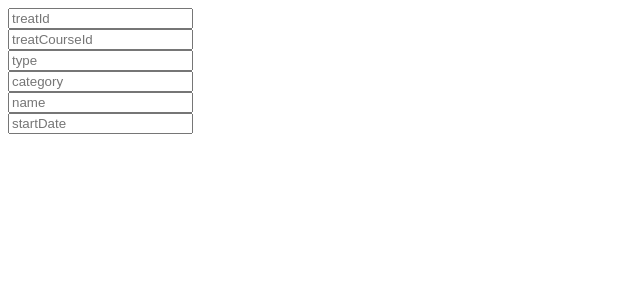
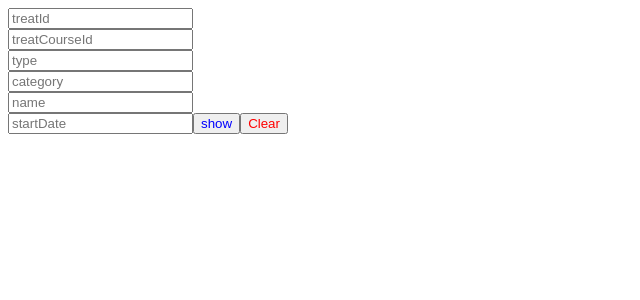
Before and after one commit to Amehra2/Task-1-assingment, a React (Create React App) app: page / in a window 1280 px wide. Shown: the top 300 px of the page, without its empty margins (0-640 px from the left). Built offline with nearby package versions, Linux system fonts and the light colour scheme.

Commit message:
1 file modified

```diff
--- a/src/App.js
+++ b/src/App.js
@@ -22,6 +22,16 @@ function App(){
 
   }
 
+  function clearClickHandler () {
+    settreatId('');
+    settreatCourseId('');
+    settype('');
+    setcategory('');
+    setname('');
+    setstartDate('');
+}
+
+
   return(
     <div>
 
@@ -45,7 +55,12 @@ function App(){
 
         <br/>
 
-        <input placeholder="startDate" value={startDate}  onChange = { e => startDate(e.target.value)}  ></input>
+        <input placeholder="startDate" value={startDate}  onChange = { e => setstartDate(e.target.value)}  ></input>
+        <button style={{color:"blue"}} onClick={showClickHandler}>show</button>
+
+      <button style={{color:"red"}} onClick={clearClickHandler}>Clear</button>
+
+
 
         </div>
     );
```
